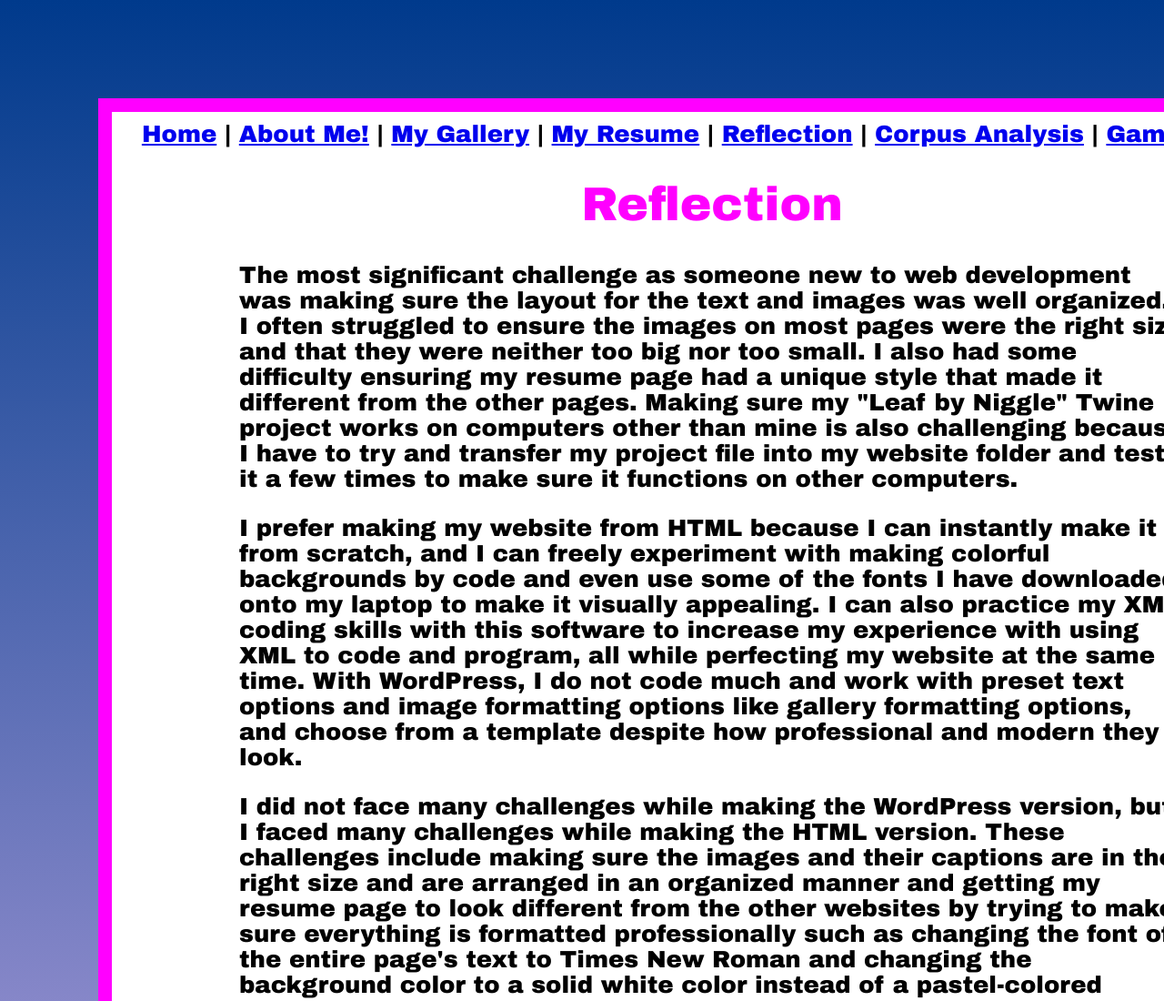
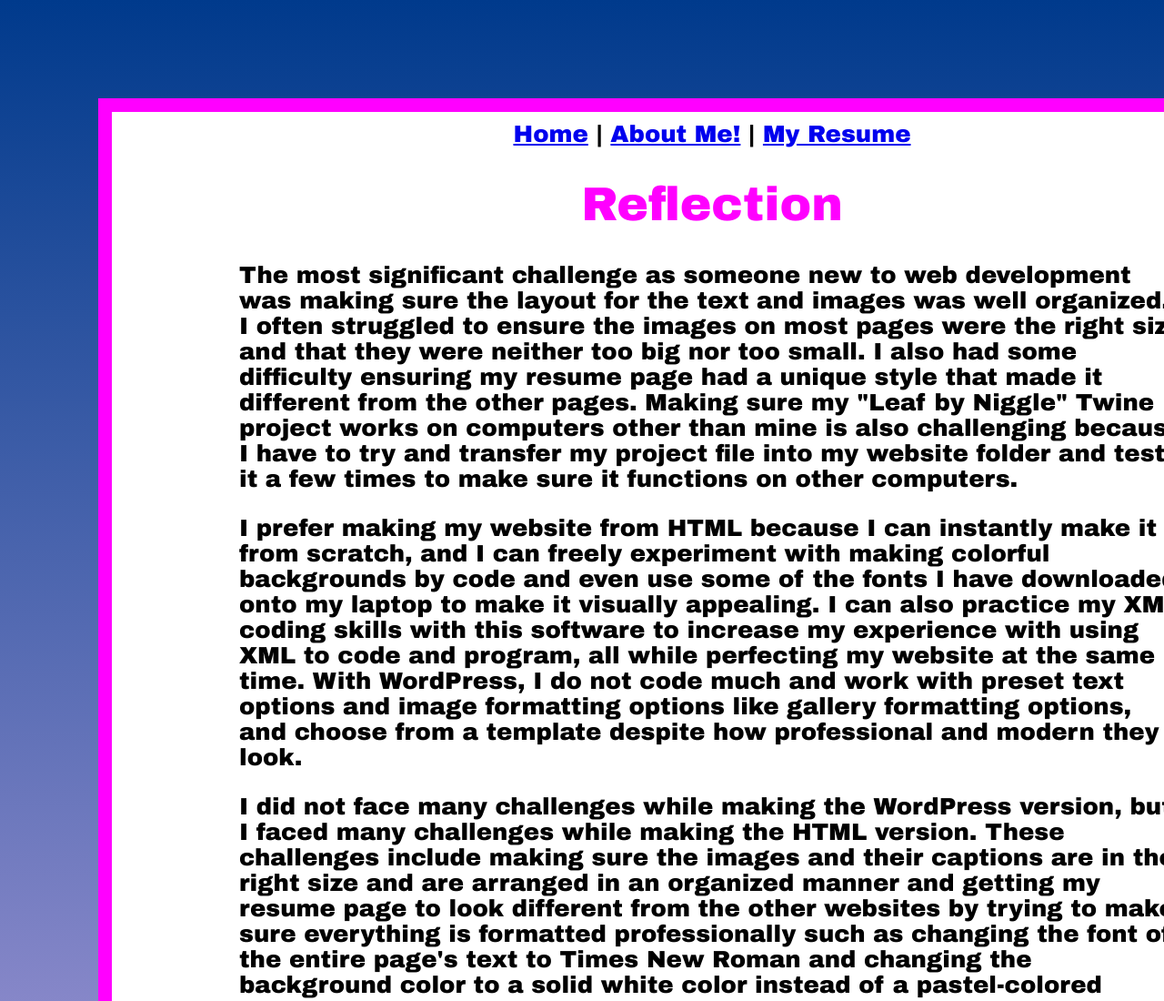
Before and after one commit to SonicSpaceFan025/Portfolio, a plain HTML site: page docs/reflection.html in a window 1280 px wide. Shown: the top 1100 px of the page at 91% size. Drawn offline with Linux system fonts and the light colour scheme.

Commit message:
Updated Corpus

```diff
--- a/docs/reflection.html
+++ b/docs/reflection.html
@@ -7,10 +7,7 @@
     <body>
         <div>
             <nav>
-            <a href="index.html">Home</a> | <a href="about.html">About Me!</a> | <a
-                href="gallery.html">My Gallery</a> | <a href="resume.html">My Resume</a> | <a
-                href="reflection.html">Reflection</a> | <a href="corpusAnalysis.html">Corpus
-                Analysis</a> | <a href="gameReview.html">Game Review</a>
+            <a href="index.html">Home</a> | <a href="about.html">About Me!</a> | <a href="resume.html">My Resume</a>
         </nav>
         <h1 class="index">Reflection</h1>
         <section class="reflection">
```
Also changed, not shown: docs/webDevelopment.html (+1 -1 lines).
